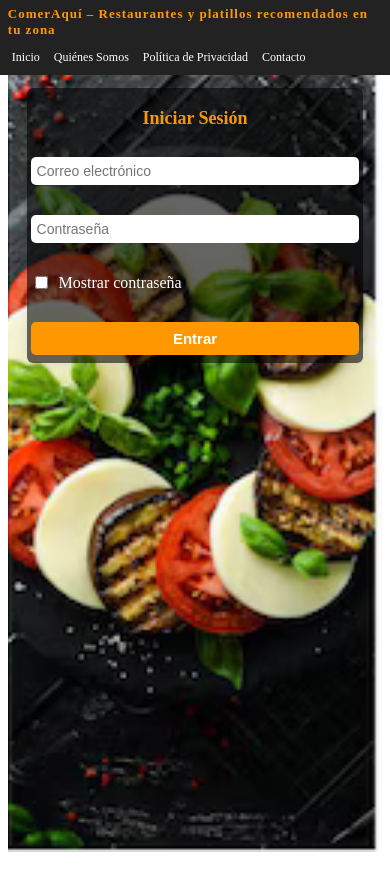
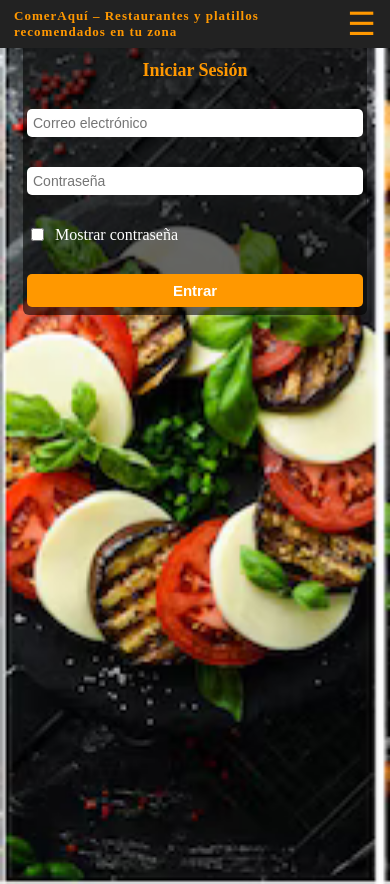
Before and after one commit to jmarara529/web-rutas-gastronomicas, a React (Create React App) app: page /login in a window 390 px wide. Before the commit the page ends 860 px from the top, so only its background shows below. Built offline with nearby package versions, Linux system fonts and the light colour scheme.

Commit message:
feat: Añadir funcionalidad de búsqueda y mejorar el menú de usuario con enlaces dinámicos

```diff
--- a/src/App.js
+++ b/src/App.js
@@ -6,6 +6,7 @@ import Privacy from "./pages/Privacy";
 import Contact from "./pages/Contact";
 import Login from "./pages/login";
 import Register from "./pages/register";
+import Search from "./pages/Search";
 
 const App = () => {
     return (
@@ -17,6 +18,7 @@ const App = () => {
                 <Route path="/contact" element={<Contact />} />
                 <Route path="/login" element={<Login />} />
                 <Route path="/register" element={<Register />} />
+                <Route path="/search" element={<Search />} />
             </Routes>
         </Router>
     );
--- a/src/components/HeaderHome.js
+++ b/src/components/HeaderHome.js
@@ -1,12 +1,24 @@
-import React from "react";
+import React, { useState } from "react";
 import { Link } from "react-router-dom";
 import "../styles/components/headerHome.css";
 
 const HeaderHome = () => {
+    const [menuOpen, setMenuOpen] = useState(false);
+
+    const handleToggle = () => setMenuOpen((open) => !open);
+    const handleClose = () => setMenuOpen(false);
+
     return (
         <nav className="header-home-container">
             <h1 className="logo">ComerAquí – Restaurantes y platillos recomendados en tu zona</h1>
-            <ul className="nav-links">
+            <button
+                className="menu-toggle"
+                aria-label="Abrir menú"
+                onClick={handleToggle}
+            >
+                <span className="menu-icon">☰</span>
+            </button>
+            <ul className={`nav-links${menuOpen ? " open" : ""}`} onClick={handleClose}>
                 <li><Link to="/">Inicio</Link></li>
                 <li><Link to="/about">Quiénes Somos</Link></li>
                 <li><Link to="/privacy">Política de Privacidad</Link></li>
--- /dev/null
+++ b/src/components/HeaderUser.js
@@ -0,0 +1,35 @@
+import React, { useState } from "react";
+import { Link } from "react-router-dom";
+import "../styles/components/headerHome.css";
+
+const HeaderUser = ({ isAdmin }) => {
+    const [menuOpen, setMenuOpen] = useState(false);
+
+    const handleToggle = () => setMenuOpen((open) => !open);
+    const handleClose = () => setMenuOpen(false);
+
+    return (
+        <nav className="header-home-container">
+            <h1 className="logo">ComerAquí</h1>
+            <button
+                className="menu-toggle"
+                aria-label="Abrir menú"
+                onClick={handleToggle}
+            >
+                <span className="menu-icon">☰</span>
+            </button>
+            <ul className={`nav-links${menuOpen ? " open" : ""}`} onClick={handleClose}>
+                <li><Link to="/buscador">Buscador</Link></li>
+                <li><Link to="/favoritos">Favoritos</Link></li>
+                <li><Link to="/mis-reseñas">Mis Reseñas</Link></li>
+                <li><Link to="/lugares-visitados">Lugares Visitados</Link></li>
+                <li><Link to="/perfil">Perfil</Link></li>
+                {isAdmin && <li><Link to="/historial-eliminaciones">Historial de Eliminaciones</Link></li>}
+                {isAdmin && <li><Link to="/administrar-usuarios">administrar usuarios</Link></li>}
+                <li><Link to="/logout">Cerrar Sesión</Link></li>
+            </ul>
+        </nav>
+    );
+};
+
+export default HeaderUser;
--- a/src/components/LoginForm.js
+++ b/src/components/LoginForm.js
@@ -21,7 +21,8 @@ const LoginForm = () => {
             setError(result.error);
         } else {
             localStorage.setItem("token", result.token);
-            navigate("/dashboard");
+            localStorage.setItem("es_admin", result.es_admin); // Guarda si es admin
+            navigate("/search");
         }
     };
 
--- a/src/components/RegisterForm.js
+++ b/src/components/RegisterForm.js
@@ -28,7 +28,8 @@ const RegisterForm = () => {
                 setError("Registro correcto, pero error al iniciar sesión: " + loginResult.error);
             } else {
                 localStorage.setItem("token", loginResult.token);
-                navigate("/dashboard");
+                localStorage.setItem("es_admin", result.es_admin);
+                navigate("/search");
             }
         } else {
             setError(result.error || result.msg || "Error desconocido en el registro.");
--- /dev/null
+++ b/src/pages/Search.js
@@ -0,0 +1,36 @@
+import React, { useState } from "react";
+import HeaderUser from "../components/HeaderUser";
+import "../styles/pages/page-common.css";
+
+const Search = () => {
+    const [query, setQuery] = useState("");
+    // Detectar si es admin desde localStorage
+    const isAdmin = localStorage.getItem("es_admin") === "true";
+
+    return (
+        <div className="page-container">
+            <HeaderUser isAdmin={isAdmin} />
+            <div className="content">
+                <h1>Búsqueda de restaurantes</h1>
+                <form style={{ margin: "24px 0" }} onSubmit={e => e.preventDefault()}>
+                    <input
+                        type="text"
+                        value={query}
+                        onChange={e => setQuery(e.target.value)}
+                        placeholder="Buscar por nombre, tipo, zona..."
+                        style={{
+                            width: "100%",
+                            maxWidth: 400,
+                            padding: 10,
+                            borderRadius: 5,
+                            border: "1px solid #ccc",
+                            fontSize: 16
+                        }}
+                    />
+                </form>
+            </div>
+        </div>
+    );
+};
+
+export default Search;
--- a/src/styles/components/HeaderHome.css
+++ b/src/styles/components/HeaderHome.css
@@ -50,38 +50,104 @@
     color: #222;
 }
 
+.menu-toggle {
+    display: none;
+    background: none;
+    border: none;
+    color: #ff9800;
+    font-size: 2rem;
+    cursor: pointer;
+    margin-left: auto;
+    z-index: 1100;
+}
+.menu-icon {
+    font-size: 2rem;
+    pointer-events: none;
+}
+
 @media (max-width: 800px) {
+    html, body {
+        margin: 0;
+        padding: 0;
+    }
     .header-home-container {
-        flex-direction: column;
-        align-items: flex-start;
-        padding: 10px 10px;
+        flex-direction: row;
+        align-items: center;
+        padding: 0 !important;
         min-height: 48px;
+        position: fixed;
+        top: 0;
+        left: 0;
+        right: 0;
+        width: 100vw;
+        margin: 0;
+        box-sizing: border-box;
     }
     .logo {
         font-size: 16px;
-        margin-bottom: 8px;
+        margin-bottom: 0;
+        margin-right: 12px;
+        margin-left: 0;
+        padding-left: 24px;
+    }
+    .menu-toggle {
+        display: block;
+        margin-left: 0;
+        padding-right: 24px;
     }
     .nav-links {
-        gap: 12px;
+        display: none;
+        flex-direction: column;
+        width: 100vw;
+        background: #222;
+        position: absolute;
+        top: 100%;
+        left: 0;
+        right: 0;
+        padding: 0;
+        margin: 0;
+        box-shadow: 0 2px 8px rgba(0,0,0,0.15);
+        z-index: 1050;
+    }
+    .nav-links.open {
+        display: flex;
+    }
+    .nav-links li {
+        width: 100%;
+        justify-content: flex-start;
+        padding: 0;
+        margin: 0;
     }
     .nav-links a {
-        font-size: 14px;
-        padding: 5px 8px;
+        width: 100%;
+        font-size: 16px;
+        padding: 10px 0;
+        border-radius: 0;
+        border-bottom: 1px solid #333;
+        margin: 0;
+    }
+    .nav-links a:last-child {
+        border-bottom: none;
     }
 }
 
 @media (max-width: 500px) {
     .header-home-container {
-        padding: 6px 2vw;
+        padding: 0 !important;
+        width: 100vw;
     }
     .logo {
         font-size: 13px;
+        padding-left: 14px;
+    }
+    .menu-toggle {
+        padding-right: 14px;
     }
     .nav-links {
-        gap: 6px;
+        gap: 0;
     }
     .nav-links a {
-        font-size: 12px;
-        padding: 4px 4px;
+        font-size: 14px;
+        padding: 8px 0;
     }
 }
--- a/src/styles/components/form.css
+++ b/src/styles/components/form.css
@@ -66,7 +66,7 @@
 @media (max-width: 800px) {
     .form-container {
         max-width: 98vw;
-        margin: 30px auto;
+        margin: 40px auto 0 auto;
         padding: 12px 2vw;
         border-radius: 8px;
     }
@@ -83,6 +83,7 @@
     .form-container {
         padding: 8px 1vw;
         border-radius: 6px;
+        margin: 40px auto 0 auto;
     }
     .form-container h1 {
         font-size: 18px;
--- a/src/styles/pages/page-common.css
+++ b/src/styles/pages/page-common.css
@@ -45,15 +45,15 @@ body, html {
 
 @media (max-width: 800px) {
     .page-container {
-        padding-top: 60px;
+        padding-top: 0;
         padding-bottom: 20px;
+        padding-left: 8px;
+        padding-right: 8px;
     }
     .content {
         padding: 14px;
         max-width: 98vw;
-    }
-    .content {
-        padding: 18px;
+        margin-top: 40px;
         font-size: 16px;
     }
     .content h1 {
@@ -66,11 +66,14 @@ body, html {
 
 @media (max-width: 500px) {
     .page-container {
-        padding-top: 40px;
+        padding-top: 0;
         padding-bottom: 10px;
+        padding-left: 4px;
+        padding-right: 4px;
     }
     .content {
         padding: 8px;
         border-radius: 6px;
+        margin-top: 40px;
     }
 }
```
